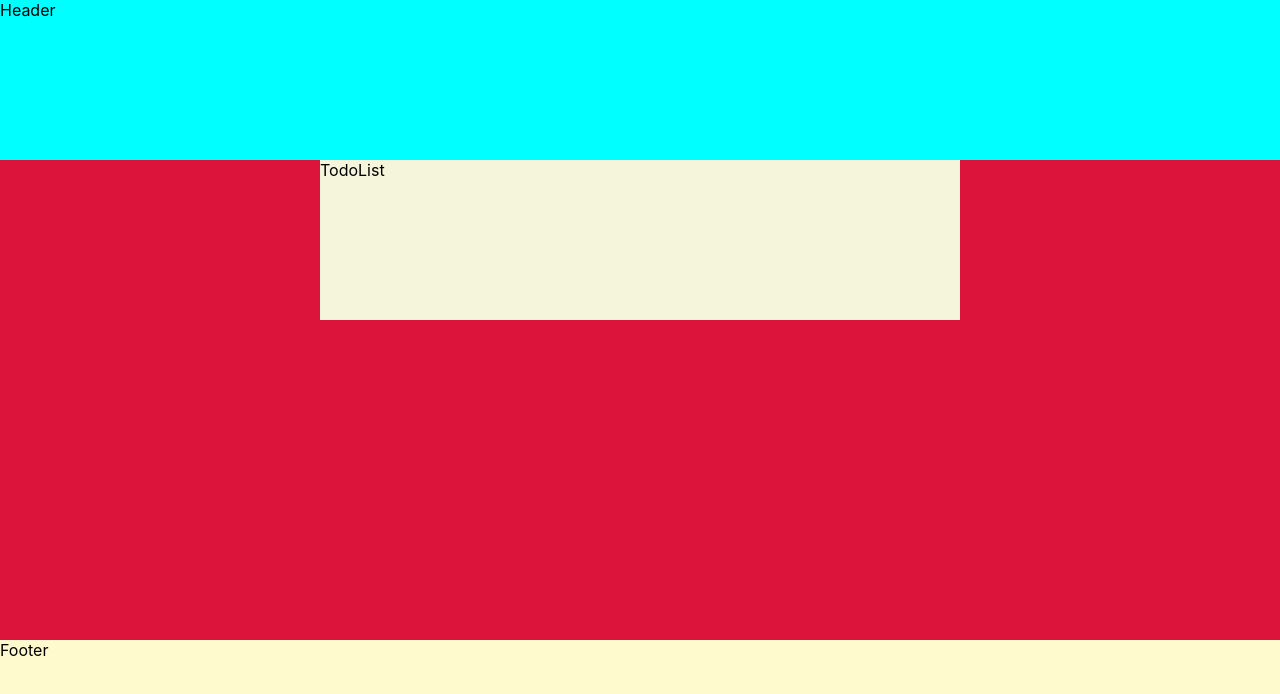
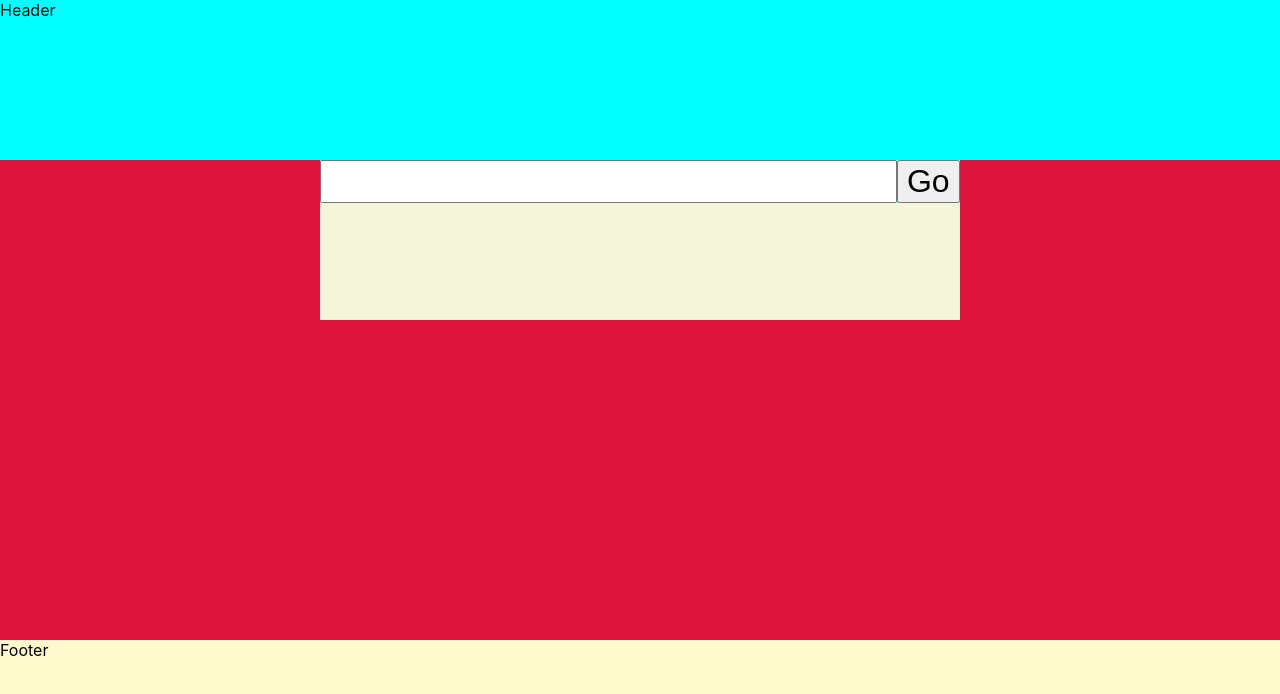
Before and after one commit to JustinLohKingWei/Better-todotodo, a React (Create React App) app: page / in a window 1280 px wide. Shown: the top 694 px of the page. Built offline with nearby package versions, Linux system fonts and the light colour scheme.

Commit message:
added basic input box

```diff
--- /dev/null
+++ b/src/components/todoList/InputBox.tsx
@@ -0,0 +1,15 @@
+import "../../styles/InputBox.css"
+
+function InputBox() {
+    return(
+        <div className="inputbox-root">
+            <form >
+                <input className="inputtextbox" type='text'/>
+                <input className="submitbutton" type="submit" value="Go" />
+            </form>
+        </div>
+    )
+
+}
+
+export default InputBox
--- a/src/components/todoList/TodoList.tsx
+++ b/src/components/todoList/TodoList.tsx
@@ -1,13 +1,12 @@
-import '../../styles/TodoList.css'
+import "../../styles/TodoList.css";
+import InputBox from "./InputBox";
 
 function TodoList() {
+  return (
+    <div className="todoList-root">
+      <InputBox/>
+    </div>
+  );
+}
 
-    return(
-        <div className = "todoList-root">
-            TodoList
-        </div>
-
-    );
- }
-
- export default TodoList
+export default TodoList;
--- /dev/null
+++ b/src/styles/InputBox.css
@@ -0,0 +1,19 @@
+.inputbox-root {
+    display: flex;
+    background-color: blue;
+}
+
+.inputbox-root form{
+    display: flex;
+    width: 100%;
+    background-color: aquamarine;
+}
+
+.inputtextbox {
+    width: 90%;
+    font-size: xx-large;
+}
+.submitbutton {
+    width: 10%;
+    font-size: xx-large;
+}
--- a/src/styles/TodoList.css
+++ b/src/styles/TodoList.css
@@ -3,4 +3,5 @@
   width: 50%;
   height: 10em;
   background-color: beige;
+  flex-direction: column;
 }
```
Also changed, not shown: src/testData.ts (added, +28 -0 lines).
